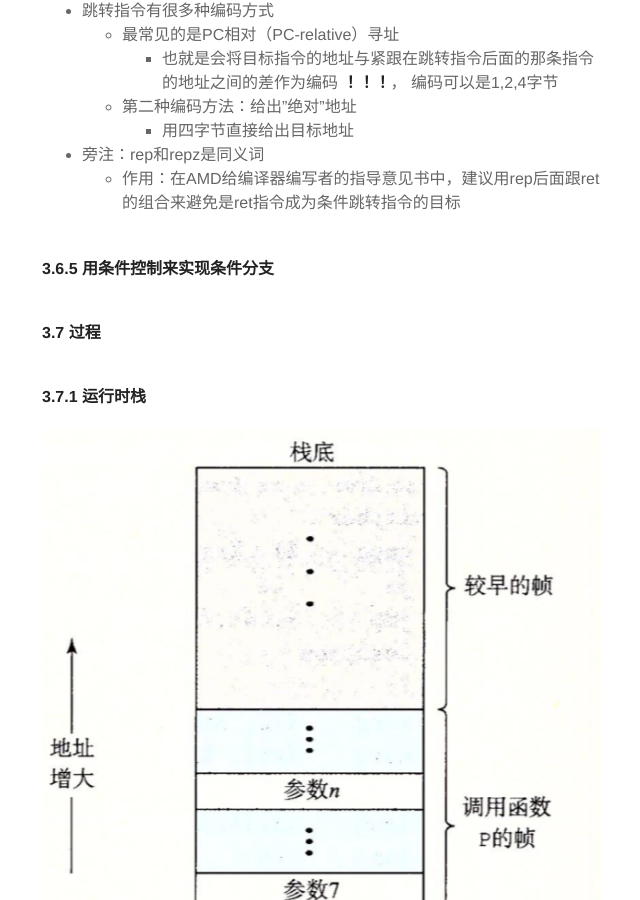
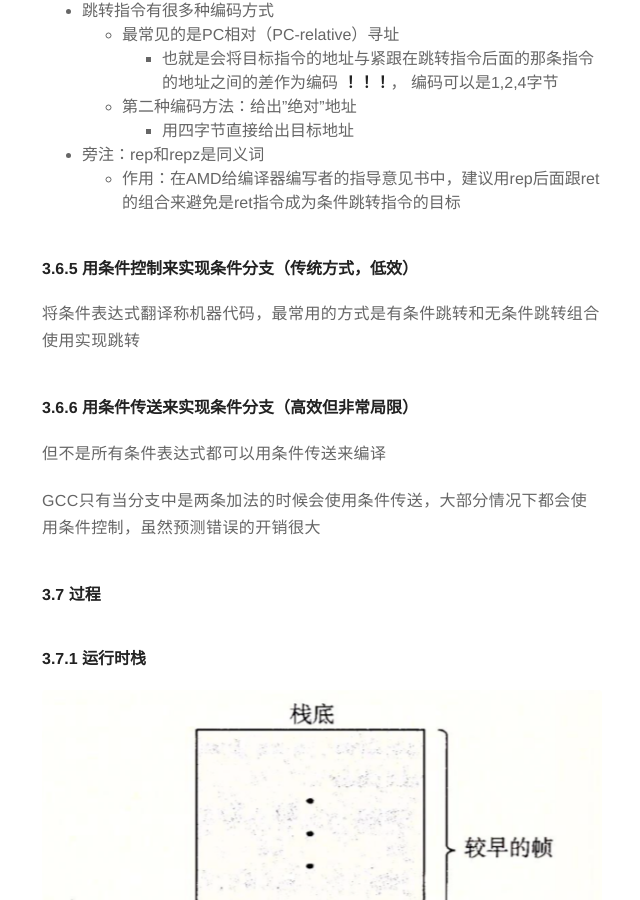
Before and after one commit to dawsonlee1790/dawsonlee1790.github.io, a Jekyll site: the page built from _posts/2018-12-31-《Computer Systems: A Programmer's Perspective》读书笔记.md, in a window 1280 px wide and 900 px high, scrolled down 15722 px. Shown: the whole window, without its empty margins (318-958 px from the left). Built offline with Jekyll 4.4.1, drawn with Linux system fonts in a browser that asks for light colours.

Commit message:
更新文章

```diff
--- a/_posts/2018-12-31-《Computer Systems: A Programmer's Perspective》读书笔记.md
+++ b/_posts/2018-12-31-《Computer Systems: A Programmer's Perspective》读书笔记.md
@@ -531,7 +531,15 @@ x&m
 * 旁注：rep和repz是同义词
     * 作用：在AMD给编译器编写者的指导意见书中，建议用rep后面跟ret的组合来避免是ret指令成为条件跳转指令的目标
 
-#### 3.6.5 用条件控制来实现条件分支
+#### 3.6.5 用条件控制来实现条件分支（传统方式，低效）
+
+将条件表达式翻译称机器代码，最常用的方式是有条件跳转和无条件跳转组合使用实现跳转
+
+#### 3.6.6 用条件传送来实现条件分支（高效但非常局限）
+
+但不是所有条件表达式都可以用条件传送来编译
+
+GCC只有当分支中是两条加法的时候会使用条件传送，大部分情况下都会使用条件控制，虽然预测错误的开销很大
 
 #### 3.7 过程
 
```
